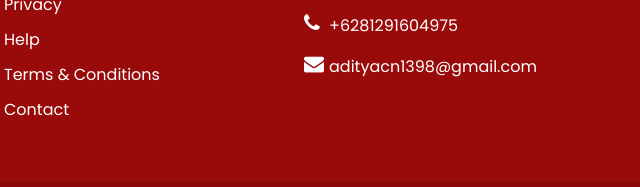
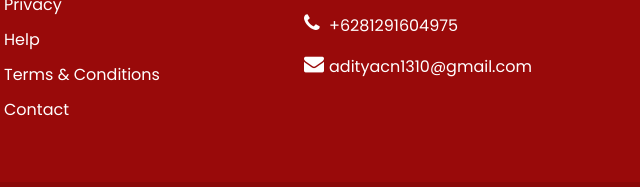
Before and after one commit to adityactrn/ChaosmythGameshop, a plain HTML site: page index.html in a window 1280 px wide. Shown: the part 6261-6448 px from the top of the page, 558-1198 px from the left. Drawn offline with Linux system fonts and the light colour scheme.

Commit message:
index.html

```diff
--- a/index.html
+++ b/index.html
@@ -384,7 +384,7 @@
                         </li>
                         <li>
                             <span><i class="fa fa-envelope" aria-hidden="true"></i></span>
-                            <p><a href="mailto:adityacn1398@gmail.com">adityacn1398@gmail.com</a></p>
+                            <p><a href="mailto:adityacn1398@gmail.com">adityacn1310@gmail.com</a></p>
                         </li>
                     </ul>
                 </div>
```
